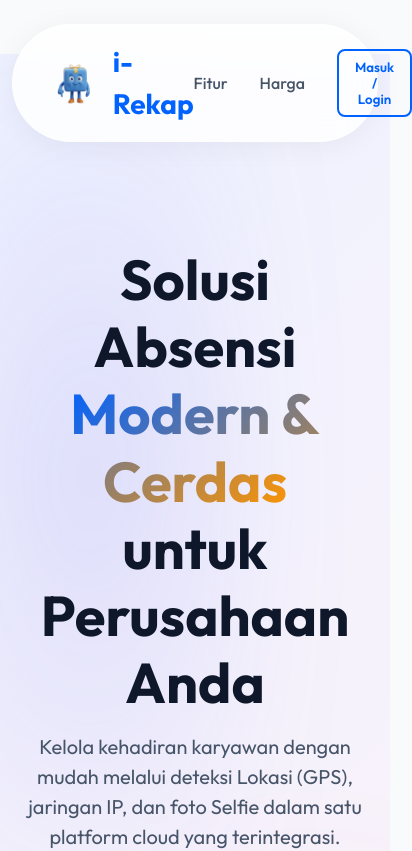
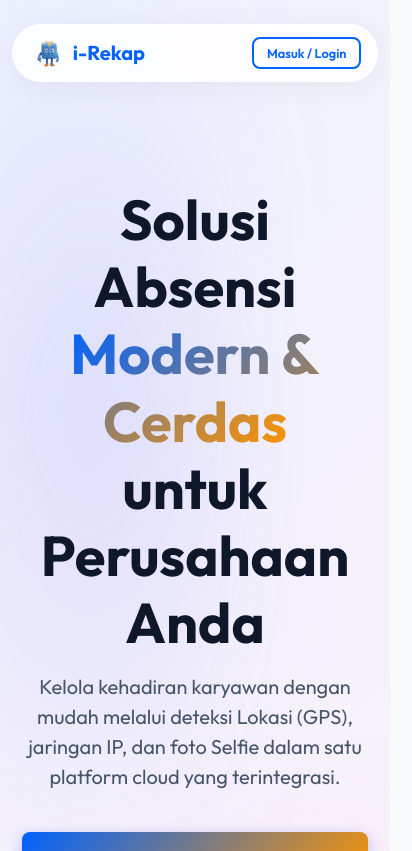
Before and after one commit to itmartohprint-spec/i-rekap, a React (Vite) app: page /#/ in a window 390 px wide. Shown: the top 851 px of the page, 412 px wide, since content can reach past the window. Built offline with nearby package versions, Linux system fonts and the light colour scheme.

Commit message:
style: fix mobile responsiveness for landing page header

```diff
--- a/src/pages/LandingPage.css
+++ b/src/pages/LandingPage.css
@@ -675,3 +675,44 @@
   75% { transform: rotate(0deg); }
   100% { transform: rotate(0deg); }
 }
+
+/* MOBILE RESPONSIVENESS */
+@media (max-width: 768px) {
+  .landing-header {
+    padding: 0.5rem 1rem;
+    margin: 1rem 3% 1rem 3%;
+    border-radius: 50px;
+    gap: 0.5rem;
+  }
+
+  .landing-logo {
+    font-size: 1.25rem;
+    white-space: nowrap;
+    gap: 0.25rem;
+  }
+
+  .nav-mascot {
+    height: 40px;
+  }
+
+  .landing-nav {
+    gap: 0.5rem;
+  }
+
+  .nav-link-btn {
+    font-size: 0.85rem;
+    white-space: nowrap;
+  }
+
+  .landing-nav .btn-secondary {
+    padding: 0.4rem 0.8rem !important;
+    font-size: 0.8rem;
+    white-space: nowrap;
+  }
+}
+
+@media (max-width: 480px) {
+  .nav-link-btn {
+    display: none; /* Sembunyikan Fitur dan Harga di layar sangat kecil agar tidak sempit */
+  }
+}
```
